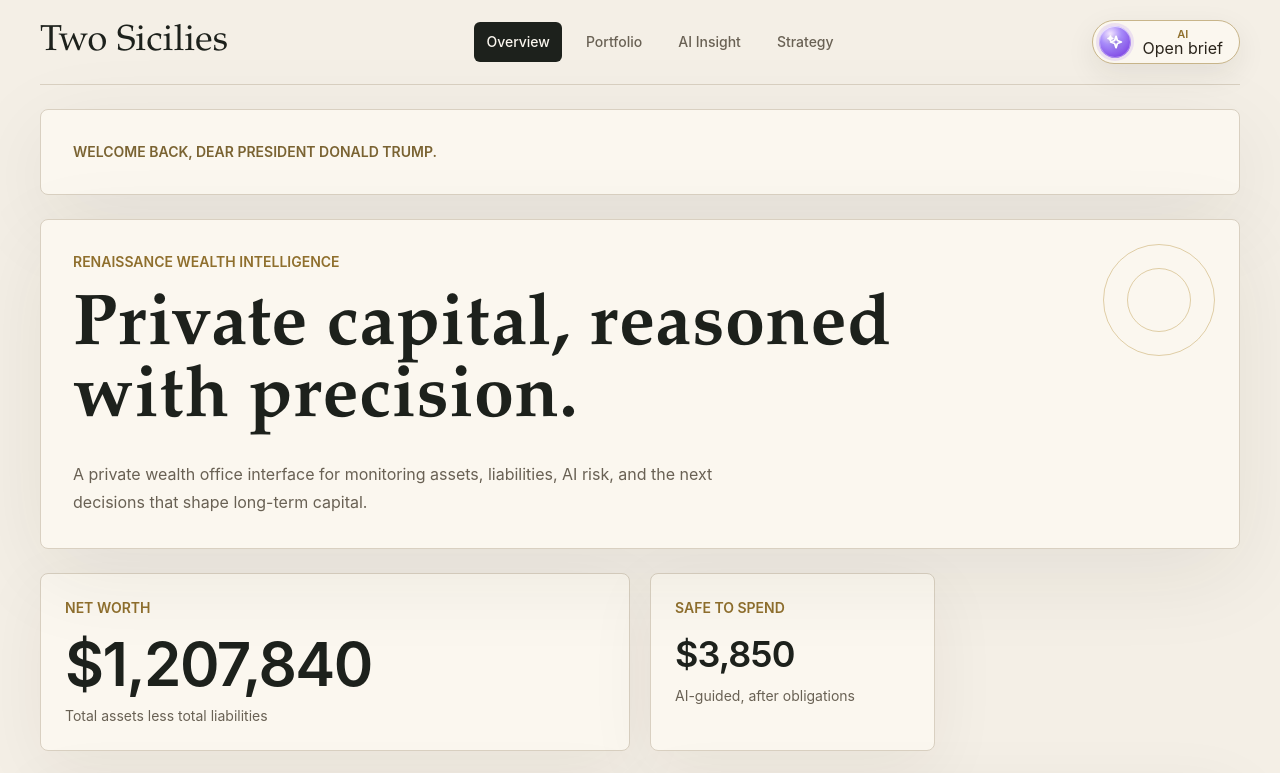
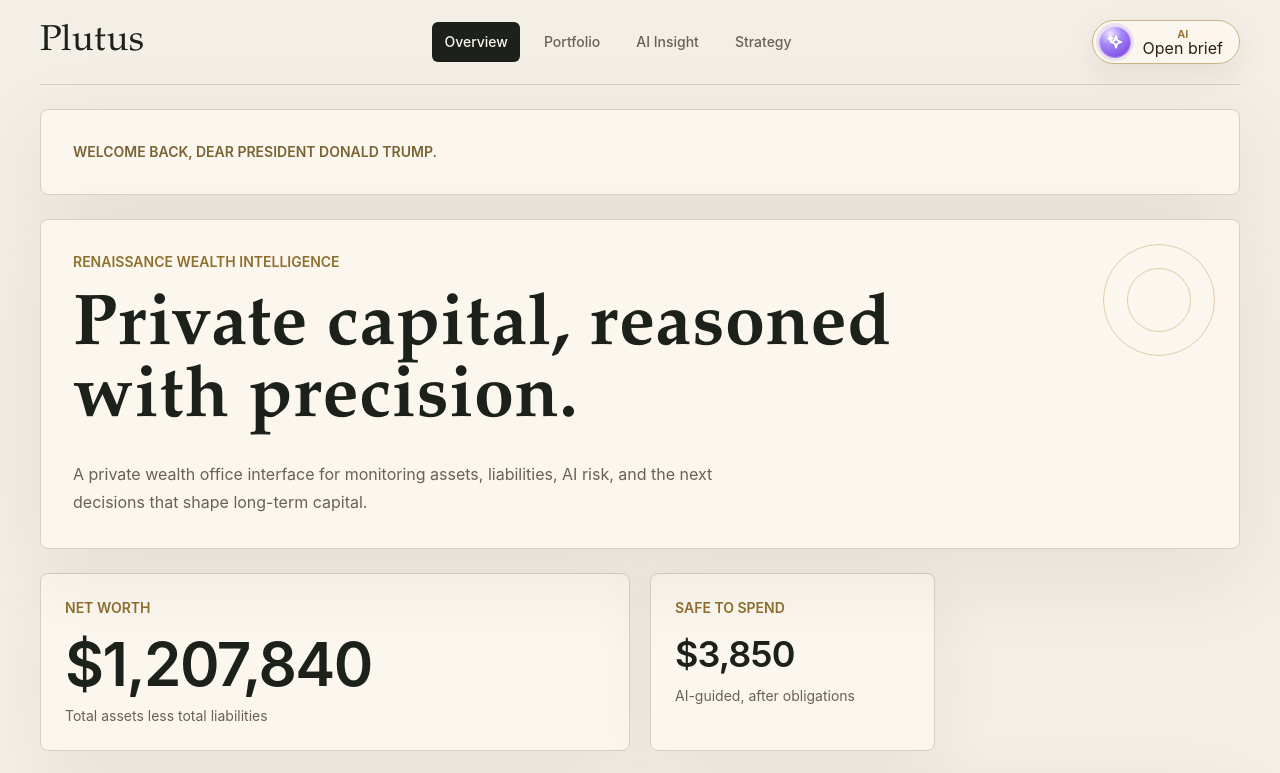
Before and after one commit to lzc-nus/Plutus, a Next.js app in the folder frontend/: page / in a window 1280 px wide. Shown: the top 773 px of the page. Built offline with nearby package versions, Linux system fonts and the light colour scheme.

Commit message:
Update frontend/src/components/wealth-components.tsx

```diff
--- a/frontend/src/components/wealth-components.tsx
+++ b/frontend/src/components/wealth-components.tsx
@@ -56,7 +56,7 @@ export function TopNav({
         onClick={() => onNavigate("overview")}
         type="button"
       >
-        Two Sicilies
+        Plutus
       </button>
       <nav
         aria-label="Primary navigation"
```
